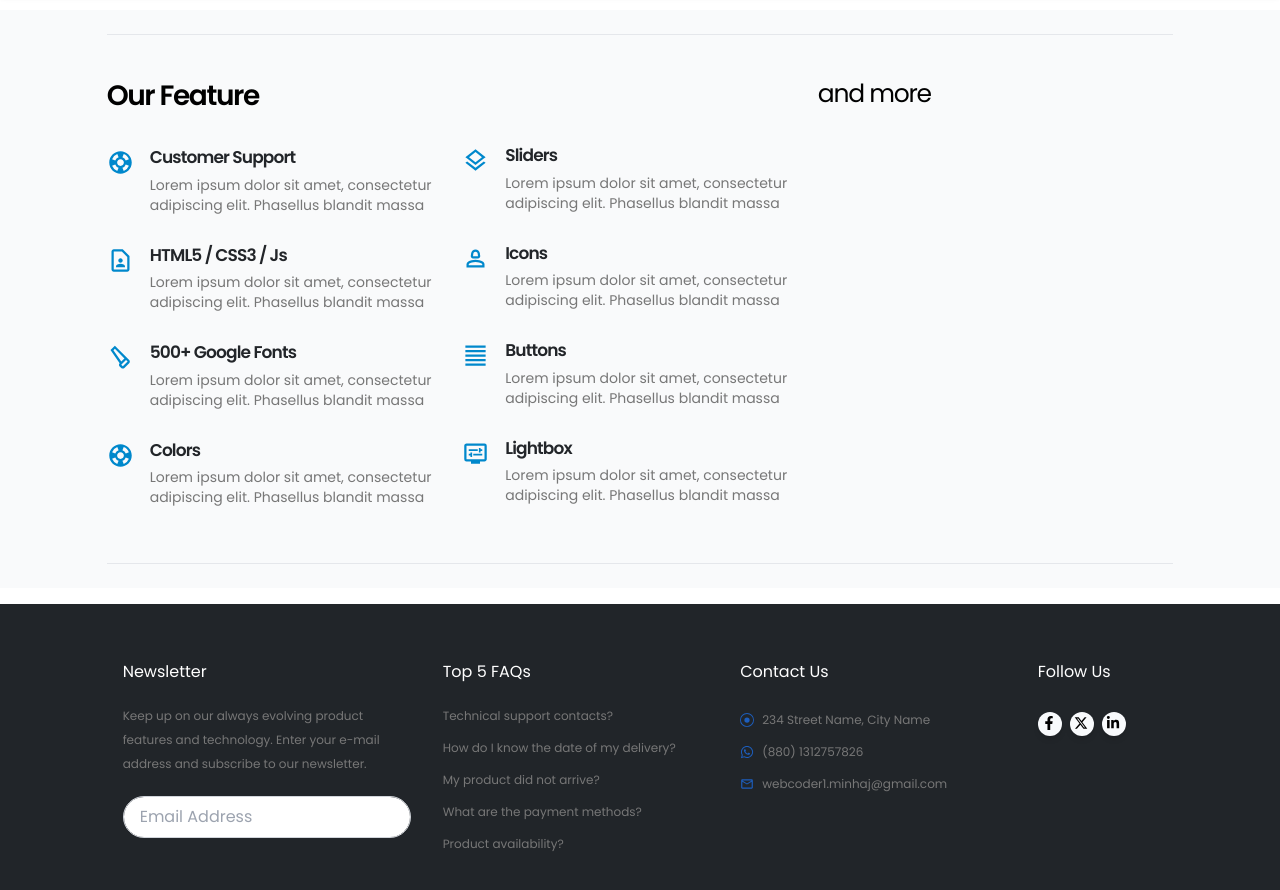
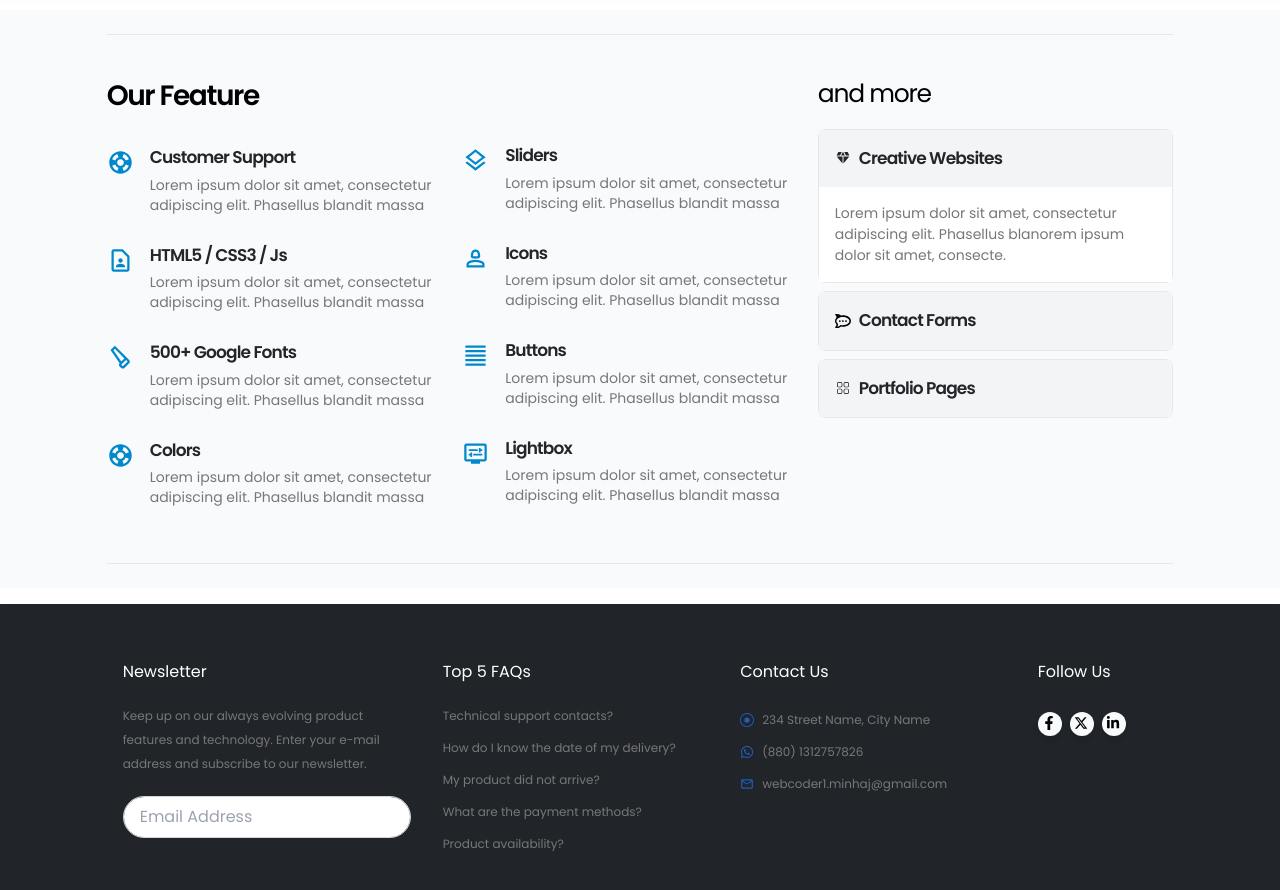
Before and after one commit to dreamland-minhaj/porto, a React (Vite) app: page / in a window 1280 px wide. Shown: the part 1260-2150 px from the top of the page. Built offline with nearby package versions, Linux system fonts and the light colour scheme.

Commit message:
feture and accordion component update

```diff
--- /dev/null
+++ b/src/Components/Accordion/Accordion.jsx
@@ -0,0 +1,69 @@
+import React, { useState } from "react";
+import { FaChevronDown, FaChevronUp , FaRocketchat  } from "react-icons/fa"; // Import any icons
+import { MdDiamond } from "react-icons/md";
+import { CiGrid41 } from "react-icons/ci";
+
+const Accordion = () => {
+  // Accordion states (first accordion is open by default)
+  const [activeIndex, setActiveIndex] = useState(0);
+
+  // Sample accordion data
+  const accordionData = [
+    {
+      id: 1,
+      icon: MdDiamond,
+      title: "Creative Websites",
+      content: "Lorem ipsum dolor sit amet, consectetur adipiscing elit. Phasellus blanorem ipsum dolor sit amet, consecte.",
+    },
+    {
+      id: 2,
+      icon : FaRocketchat ,
+      title: "Contact Forms",
+      content: "Lorem ipsum dolor sit amet, consectetur adipiscing elit. Phasellus blanorem ipsum dolor sit amet, consecte.",
+    },
+    {
+      id: 3,
+      icon : CiGrid41,
+      title: "Portfolio Pages",
+      content: "Lorem ipsum dolor sit amet, consectetur adipiscing elit. Phasellus blanorem ipsum dolor sit amet, consecte.",
+    },
+  ];
+
+  // Toggle function for accordions
+  const toggleAccordion = (index) => {
+    setActiveIndex(index === activeIndex ? -1 : index); // Close if already open, otherwise open
+  };
+
+  return (
+    <div className="w-full max-w-lg mx-auto">
+      {accordionData.map((item, index) => (
+        <div key={item.id} className="mb-2 border rounded-lg">
+          {/* Accordion Header */}
+          <div
+            onClick={() => toggleAccordion(index)}
+            className="flex items-center justify-between p-4 cursor-pointer bg-gray-100"
+          >
+            <div className="flex items-center">
+              {/* Icon on the left side */}
+              {index === activeIndex ? (
+                <item.icon className="mr-2 text-[#222529]" />
+              ) : (
+                <item.icon className="mr-2" />
+              )}
+              <h2 className="font-bold tracking-tighter text-[17px] text-[#222529]">{item.title}</h2>
+            </div>
+          </div>
+
+          {/* Accordion Content */}
+          {index === activeIndex && (
+            <div className="p-4 bg-white">
+              <p className="font-sans text-[14px] text-[#777777]">{item.content}</p>
+            </div>
+          )}
+        </div>
+      ))}
+    </div>
+  );
+};
+
+export default Accordion;
--- a/src/Components/Features/Features.jsx
+++ b/src/Components/Features/Features.jsx
@@ -1,4 +1,5 @@
 
+import Accordion from "../Accordion/Accordion";
 import featuresData from "./featuresdata";
 
 const firstcolumndata = featuresData.slice(0, 4);
@@ -46,7 +47,7 @@ const Features = () => {
 
                 <div className="w-1/3">
                     <h1 className="font-sans text-[25px] font-light tracking-tighter pb-4">and more</h1>
-
+                    <Accordion/>
                 </div>
 
 
```
Also changed, not shown: src/Components/Accordion/FeatureAccordion.jsx (deleted).
